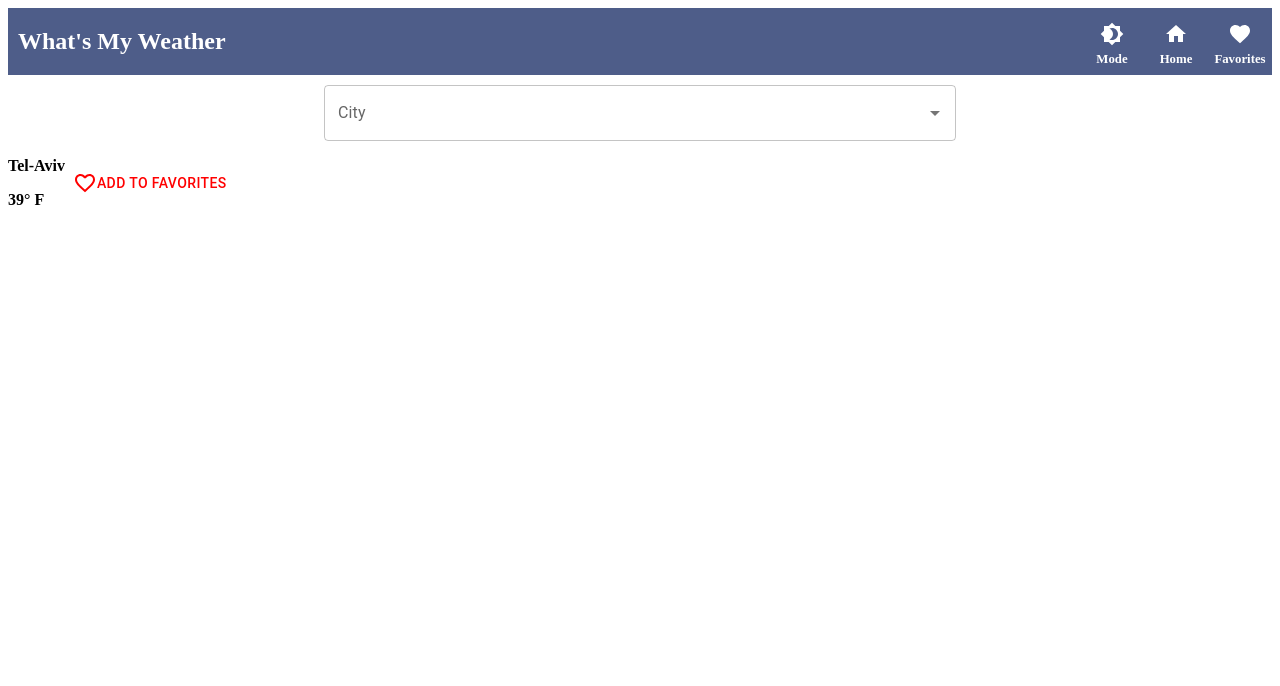
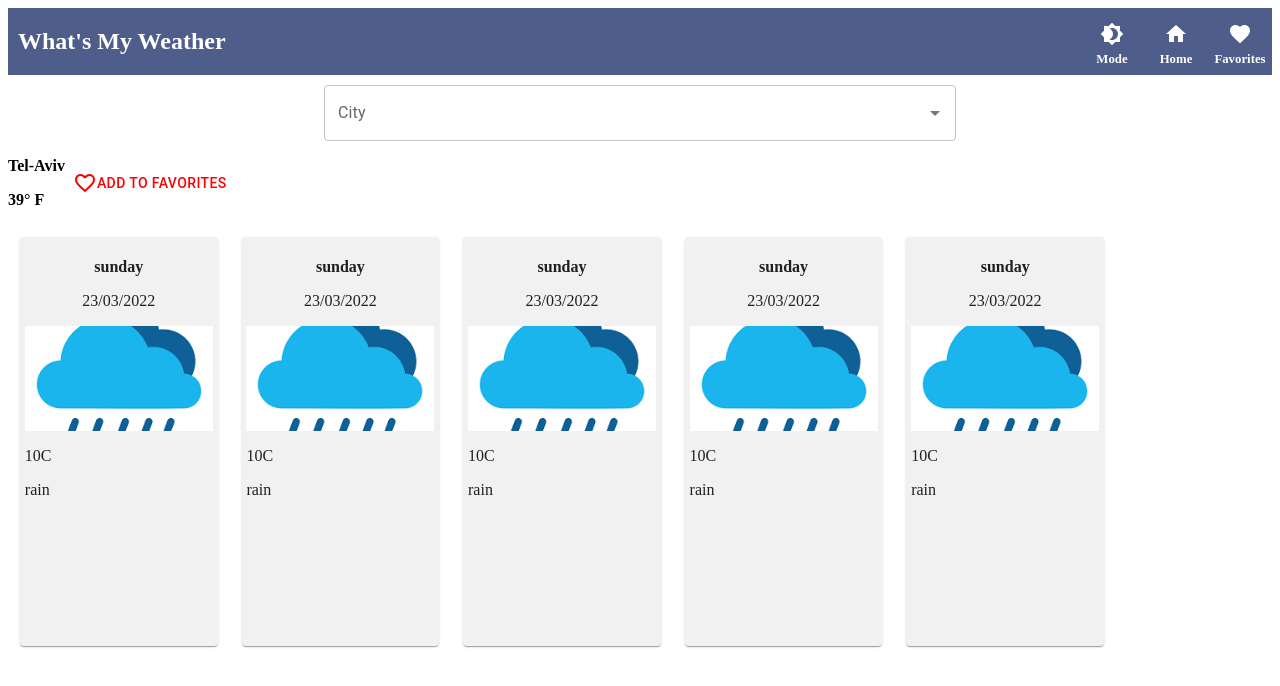
Before and after one commit to tuliz/CryptoCoins, a React (Create React App) app: page / in a window 1280 px wide. Shown: the top 686 px of the page. Built offline with nearby package versions, Linux system fonts and the light colour scheme.

Commit message:
adding Item component for weather cards

```diff
--- a/src/Components/Home.js
+++ b/src/Components/Home.js
@@ -1,6 +1,7 @@
 import styled from '@emotion/styled';
 import {Autocomplete, TextField, Button} from "@mui/material";
 import {Favorite, FavoriteBorder} from '@mui/icons-material';
+import Item from './Item';
 
 const Div = styled.div`
   margin-top:10px;
@@ -37,11 +38,59 @@ const Home = ()=>{
              </div>
              <Button className='favorite'><FavoriteBorder/>Add To Favorites</Button>
            </div>
+           {weatherArr.map(item=>{
+               return <Item key={item.id} day={item.day} date={item.date} img={item.img} degrees={item.degrees} weather={item.weather}/>
+           })}
 
 
         </Div>
     )
 }
+
+
+const weatherArr = [
+    {
+        id: 1,
+        day: 'sunday',
+        date: '23/03/2022',
+        img: '../images/rain.png',
+        degrees: '10C',
+        weather: 'rain'
+    },
+    {
+        id: 2,
+        day: 'sunday',
+        date: '23/03/2022',
+        img: '../images/rain.png',
+        degrees: '10C',
+        weather: 'rain'
+    },
+    {
+        id: 3,
+        day: 'sunday',
+        date: '23/03/2022',
+        img: '../images/rain.png',
+        degrees: '10C',
+        weather: 'rain'
+    },
+    {
+        id: 4,
+        day: 'sunday',
+        date: '23/03/2022',
+        img: '../images/rain.png',
+        degrees: '10C',
+        weather: 'rain'
+    },
+    {
+        id: 5,
+        day: 'sunday',
+        date: '23/03/2022',
+        img: '../images/rain.png',
+        degrees: '10C',
+        weather: 'rain'
+    }
+
+]
 
 // Top 100 films as rated by IMDb users. http://www.imdb.com/chart/top
 const top100Films = [
--- /dev/null
+++ b/src/Components/Item.js
@@ -0,0 +1,51 @@
+import styled from '@emotion/styled';
+import {Card, CardMedia} from '@mui/material';
+
+const Div = styled.div`
+display:inline-flex;
+margin:10px;
+ .Card{
+        background-color: #F1F1F1;
+        margin: 1%;
+        padding: 0.3rem;
+        width: 15vw;
+        height: 50vh;
+    }
+    .cardDay{
+        display: flex;
+        flex-direction: row;
+        align-items: center;
+        justify-content: center;
+        font-weight: bold;
+    }
+    .cardDate{
+        display: flex;
+        flex-direction: row;
+        align-items: center;
+        justify-content: center;
+    }
+    .Image{
+    }
+`;
+
+const Item = (props)=>{
+    return(
+        <Div>
+        <Card className='Card'>
+            <p className='cardDay'>{props.day}</p>
+            <p className='cardDate'>{props.date}</p>
+            <CardMedia className='Image'
+            image = {require('../images/rain.png')} alt='rain'
+            title = 'img'
+            style={{ paddingTop: '56%' }}
+
+            />
+
+            <p className='degrees'>{props.degrees}</p>
+            <p className='weather'>{props.weather}</p>
+        </Card>
+        </Div>
+    );
+}
+
+export default Item;
```
Also changed, not shown: src/images/rain.png (added).
